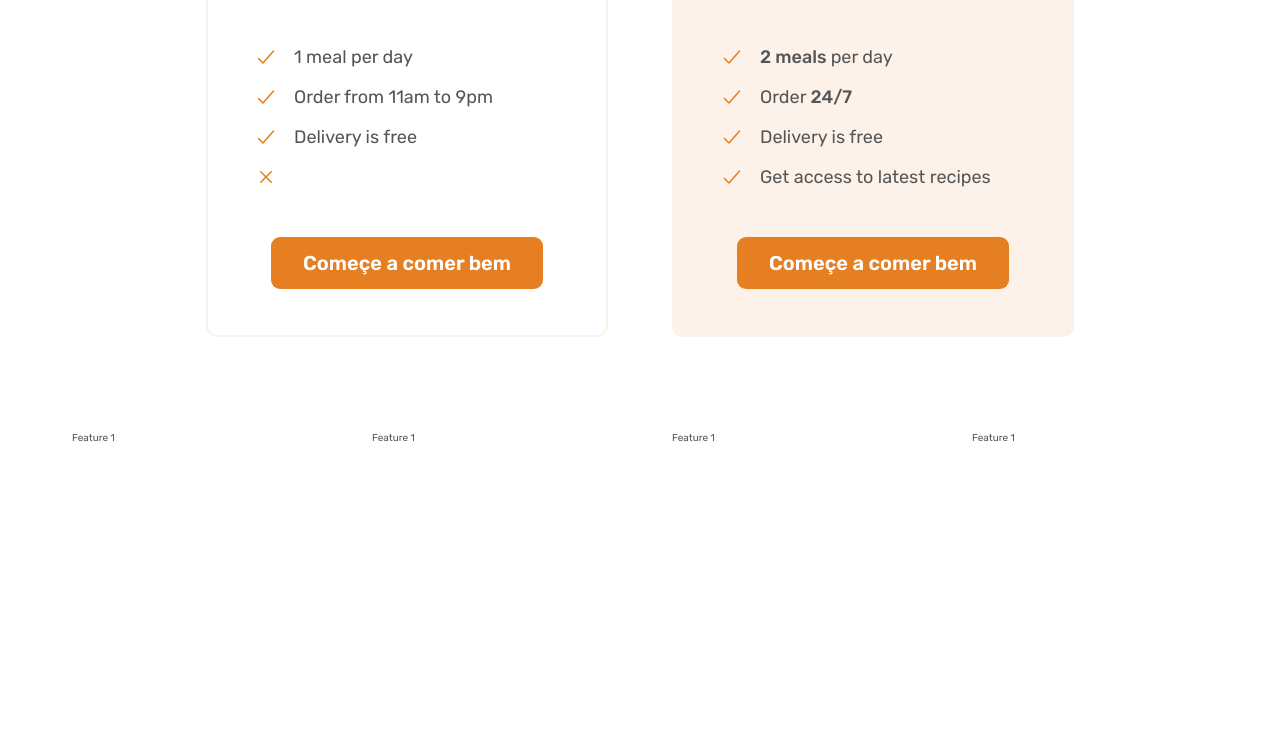
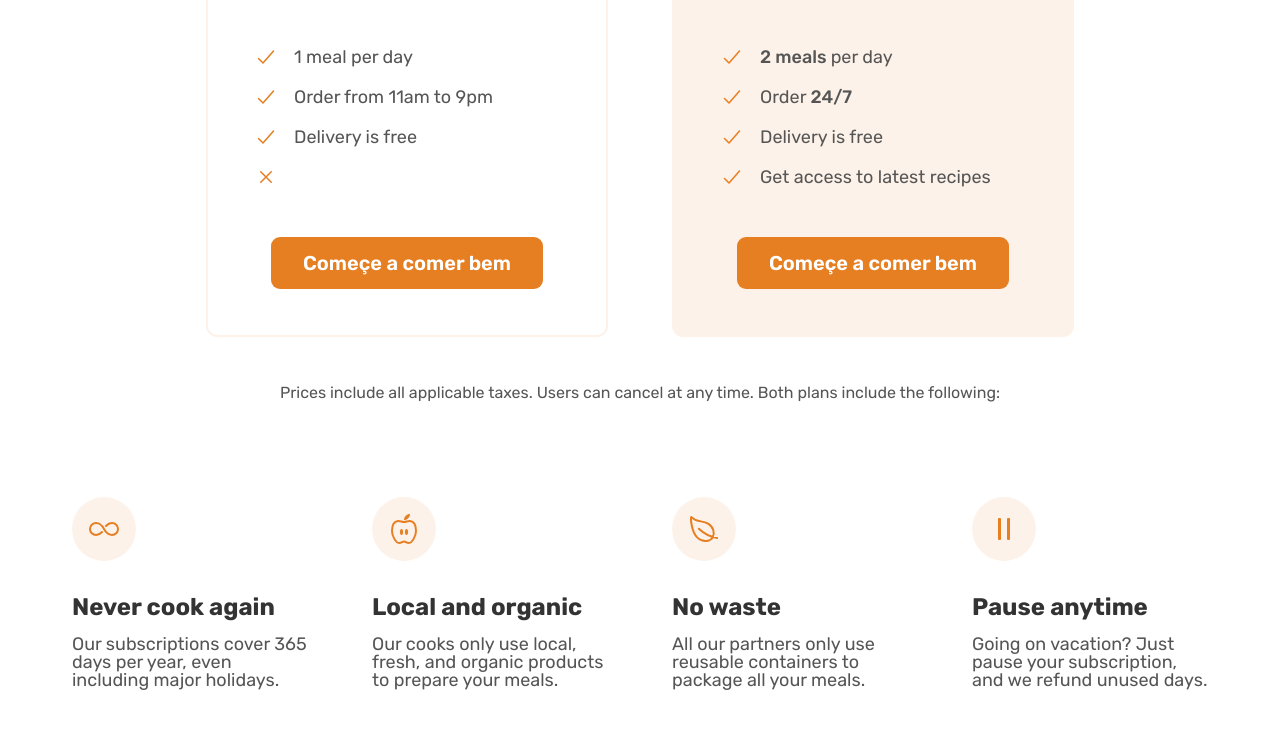
Before and after one commit to schneidervini97/omnifood, a plain HTML site: page index.html in a window 1280 px wide. Shown: the part 5145-5874 px from the top of the page. Before the commit the page ends 5684 px from the top, so only its background shows below. Drawn offline with nearby package versions, Linux system fonts and the light colour scheme.

Commit message:
section price ok!

```diff
--- a/css/style.css
+++ b/css/style.css
@@ -360,7 +360,7 @@
 }
 
 /**********************************/
-/* MEALS SECTION */
+/* PRICES SECTION */
 /**********************************/
 
 .section-prices {
@@ -438,3 +438,31 @@
   text-align: center;
   margin-top: 4.8rem;
 }
+
+.plan-details {
+  font-size: 1.6rem;
+  line-height: 1.6rem;
+  text-align: center;
+}
+
+.feature-icon {
+  color: #e67e22;
+  height: 3.2rem;
+  width: 3.2rem;
+  background-color: #fdf2e9;
+  padding: 1.6rem;
+  border-radius: 50%;
+  margin-bottom: 3.2rem;
+}
+
+.feature-title {
+  font-size: 2.4rem;
+  font-weight: 700;
+  color: #333;
+  margin-bottom: 1.6rem;
+}
+
+.feature-text {
+  font-size: 1.8rem;
+  line-height: 1.8rem;
+}
--- a/index.html
+++ b/index.html
@@ -406,7 +406,7 @@
           </h2>
         </div>
 
-        <div class="container grid grid--2-cols">
+        <div class="container grid grid--2-cols margin-bottom-md">
           <div class="princing-plan princing-plan--started">
             <header class="plan-header">
               <p class="plan-name">Started</p>
@@ -470,11 +470,33 @@
           </div>
         </div>
 
+        <div class="container grid">
+          <aside class="plan-details">
+            Prices include all applicable taxes. Users can cancel at any time. Both plans include the following:
+          </aside>
+        </div>
+
         <div class="container grid grid--4-cols">
-          <div class="feature">Feature 1</div>
-          <div class="feature">Feature 1</div>
-          <div class="feature">Feature 1</div>
-          <div class="feature">Feature 1</div>
+          <div class="feature">
+            <ion-icon class="feature-icon" name="infinite-outline"></ion-icon>
+            <p class="feature-title">Never cook again</p>
+            <p class="feature-text">Our subscriptions cover 365 days per year, even including major holidays.</p>
+           </div>
+          <div class="feature">
+            <ion-icon class="feature-icon" name="nutrition-outline"></ion-icon>
+            <p class="feature-title">Local and organic</p>
+            <p class="feature-text">Our cooks only use local, fresh, and organic products to prepare your meals.</p>
+           </div>
+          <div class="feature">
+            <ion-icon class="feature-icon" name="leaf-outline"></ion-icon>
+            <p class="feature-title">No waste</p>
+            <p class="feature-text">All our partners only use reusable containers to package all your meals.</p>
+           </div>
+          <div class="feature">
+            <ion-icon class="feature-icon" name="pause-outline"></ion-icon>
+            <p class="feature-title">Pause anytime</p>
+            <p class="feature-text">Going on vacation? Just pause your subscription, and we refund unused days.</p>
+           </div>
         </div>
 
       </section>
```
